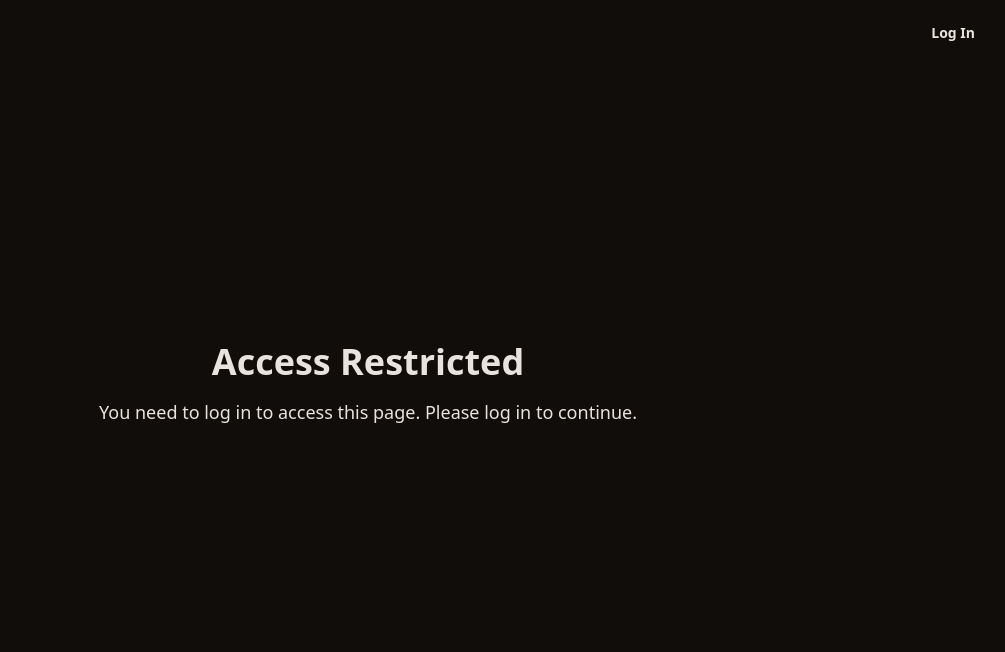
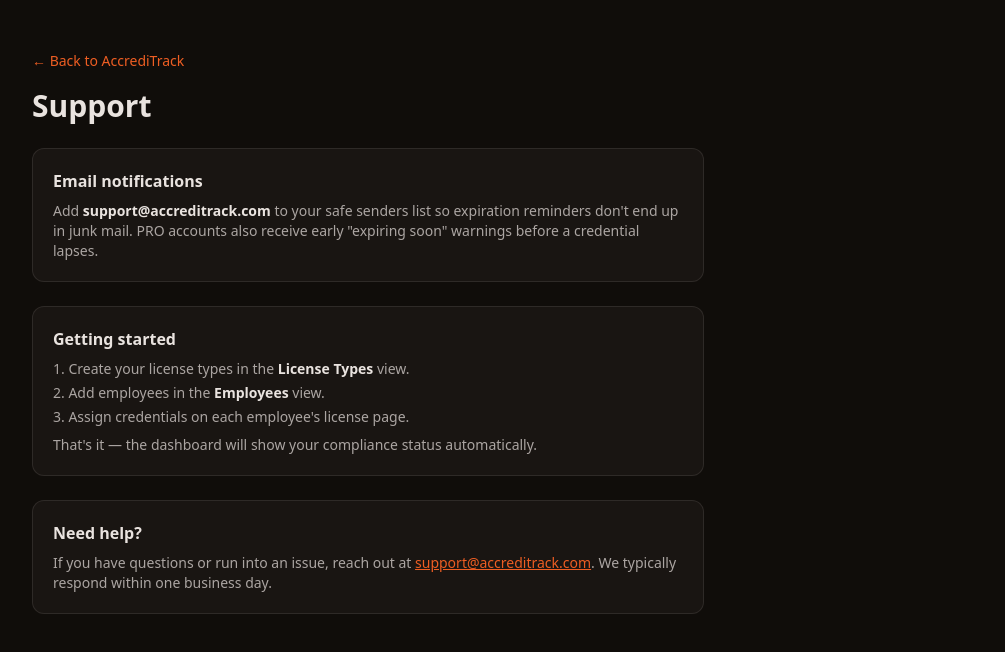
Before and after one commit to benfortenberry/accredi-track-web, a React (Vite) app: page /support in a window 1280 px wide. Before the commit this address led to /login. Shown: the top 652 px of the page, without its empty margins (272-1277 px from the left). Built offline with nearby package versions, Linux system fonts and the light colour scheme; no server answers.

Commit message:
support, new copy

```diff
--- a/src/App.tsx
+++ b/src/App.tsx
@@ -80,15 +80,6 @@
                 }
               />
 
-               <Route
-                path="support"
-                element={
-                  <ProtectedRoute>
-                    <Support />
-                  </ProtectedRoute>
-                }
-              />
-
               <Route
                 path="notifications"
                 element={
@@ -107,6 +98,9 @@
             <Route path="/login" element={<LoginPrompt />} />
             <Route path="/terms" element={<Terms />} />
             <Route path="/privacy" element={<Privacy />} />
+            {/* Support is public info (getting-started + contact) — reachable
+                by prospects and logged-out users, not gated behind login. */}
+            <Route path="/support" element={<Support />} />
             <Route path="/delete-account" element={<DeleteAccount />} />
             <Route path="*" element={<NotFound />} />
           </Routes>
--- a/src/components/Home.tsx
+++ b/src/components/Home.tsx
@@ -299,6 +299,7 @@
                   "Up to 5 employees",
                   "Up to 5 license types",
                   "Up to 3 credentials per employee",
+                  "Expiration email reminders",
                   "Compliance dashboard",
                 ].map((item) => (
                   <li key={item} className="flex items-center gap-3 text-sm text-base-content/70">
@@ -325,10 +326,11 @@
               </div>
               <ul className="space-y-3 mb-8 flex-grow">
                 {[
+                  "Everything in Free",
                   "Unlimited employees",
                   "Unlimited license types",
                   "Unlimited credentials",
-                  "Automated email reminders",
+                  "Early “expiring soon” warnings (30 days ahead)",
                   "Compliance dashboard & charts",
                   "CSV data export",
                 ].map((item) => (
--- a/src/components/Notifications.tsx
+++ b/src/components/Notifications.tsx
@@ -23,6 +23,7 @@
     licenseName: string;
     recipientEmail: string;
     expDate: string;
+    notificationType: string;
     createdAt: string;
   }
 
@@ -54,6 +55,17 @@
     return name || "(deleted employee)";
   };
 
+  // Map the backend notificationType to a readable badge.
+  const typeBadge = (type: string) => {
+    if (type === "expiring_soon") {
+      return <span className="badge badge-warning badge-sm">Expiring soon</span>;
+    }
+    if (type === "expired") {
+      return <span className="badge badge-error badge-sm">Expired</span>;
+    }
+    return <span className="badge badge-ghost badge-sm">Reminder</span>;
+  };
+
   if (error) {
     return <ErrorState detail={error} onRetry={getNotifications} />;
   } else if (isLoading || !aUser) {
@@ -78,6 +90,7 @@
             <thead>
               <tr>
                 <th>Sent</th>
+                <th>Type</th>
                 <th>Employee</th>
                 <th>License Type</th>
                 <th>Expiration</th>
@@ -88,6 +101,7 @@
               {notifications.map((n) => (
                 <tr key={n.id}>
                   <td>{formatDate(n.createdAt)}</td>
+                  <td>{typeBadge(n.notificationType)}</td>
                   <td>{employeeName(n)}</td>
                   <td>{n.licenseName || "(deleted license type)"}</td>
                   <td>{n.expDate ? formatDate(n.expDate) : "—"}</td>
@@ -102,7 +116,8 @@
           <h3 className="text-lg font-bold">No notifications yet</h3>
           <p className="mt-2 text-sm opacity-80 max-w-md mx-auto">
             When a credential expires, AccrediTrack emails you a reminder and
-            records it here. Reminders are a PRO feature.
+            records it here. PRO accounts also get early "expiring soon"
+            warnings before a credential lapses.
           </p>
         </div>
       )}
--- a/src/components/Support.tsx
+++ b/src/components/Support.tsx
@@ -1,18 +1,24 @@
-import { withAxios } from "../utils/AxiosInstance";
-
+// Public page: getting-started guidance + contact info. No auth, no API calls,
+// so anyone (prospects, logged-out users) can reach it. Rendered standalone
+// (outside the app Layout), matching Terms/Privacy.
 const Support = () => {
   return (
-    <div>
-      <h2 className="text-xl font-bold mb-6 ml-2">Support</h2>
+    <div className="min-h-screen bg-base-100 px-6 py-12">
+      <div className="max-w-2xl mx-auto">
+        <a href="/" className="text-sm text-primary hover:underline">
+          ← Back to AccrediTrack
+        </a>
+        <h1 className="text-3xl font-bold mt-4 mb-6">Support</h1>
 
-      <div className="pl-2 max-w-2xl space-y-6">
+        <div className="space-y-6">
         <div className="rounded-box border border-base-content/10 bg-base-200 p-5">
           <h3 className="font-semibold mb-2">Email notifications</h3>
           <p className="text-sm text-base-content/70">
-            Pro users — add{" "}
+            Add{" "}
             <strong className="text-base-content">support@accreditrack.com</strong>{" "}
             to your safe senders list so expiration reminders don't end up in
-            junk mail.
+            junk mail. PRO accounts also receive early "expiring soon" warnings
+            before a credential lapses.
           </p>
         </div>
 
@@ -41,9 +47,10 @@
             . We typically respond within one business day.
           </p>
         </div>
+        </div>
       </div>
     </div>
   );
 };
 
-export default withAxios(Support);
+export default Support;
```
